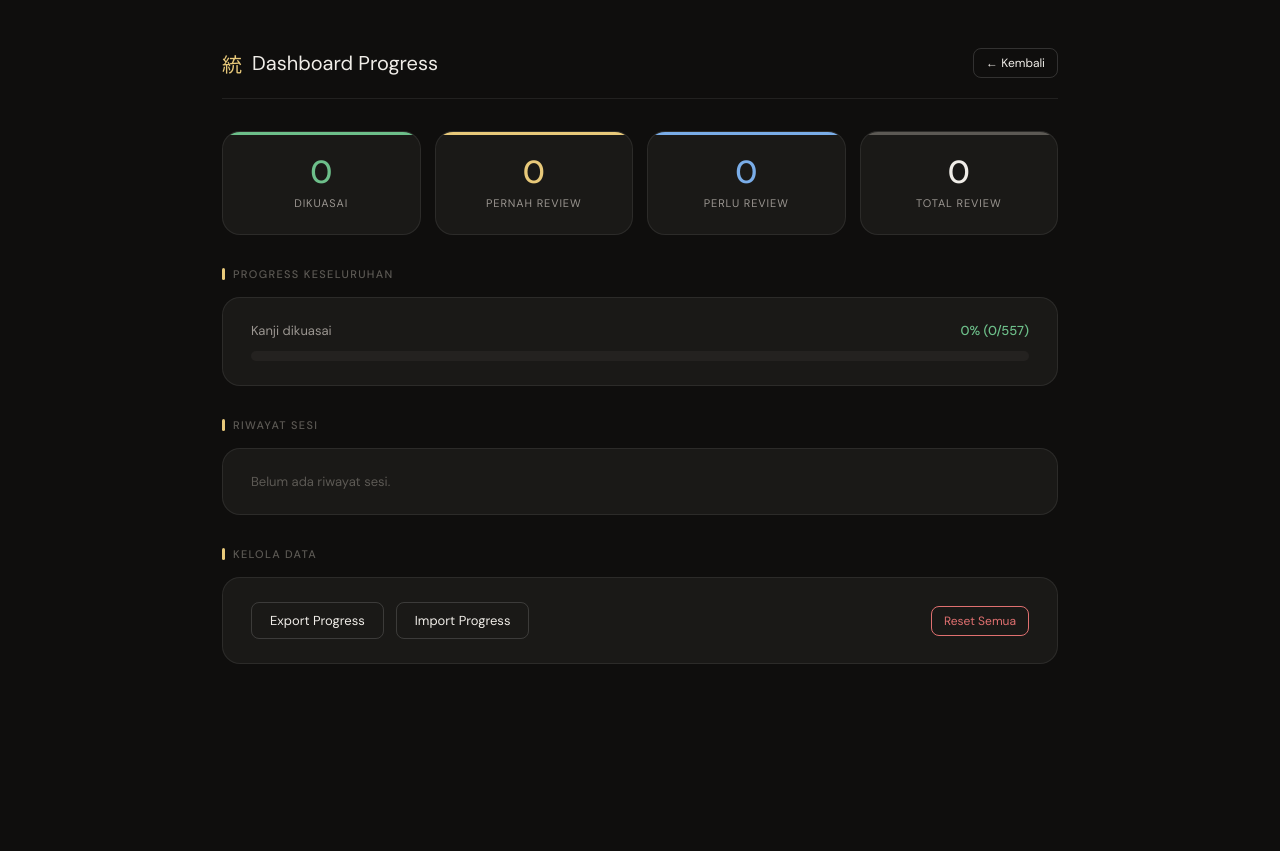
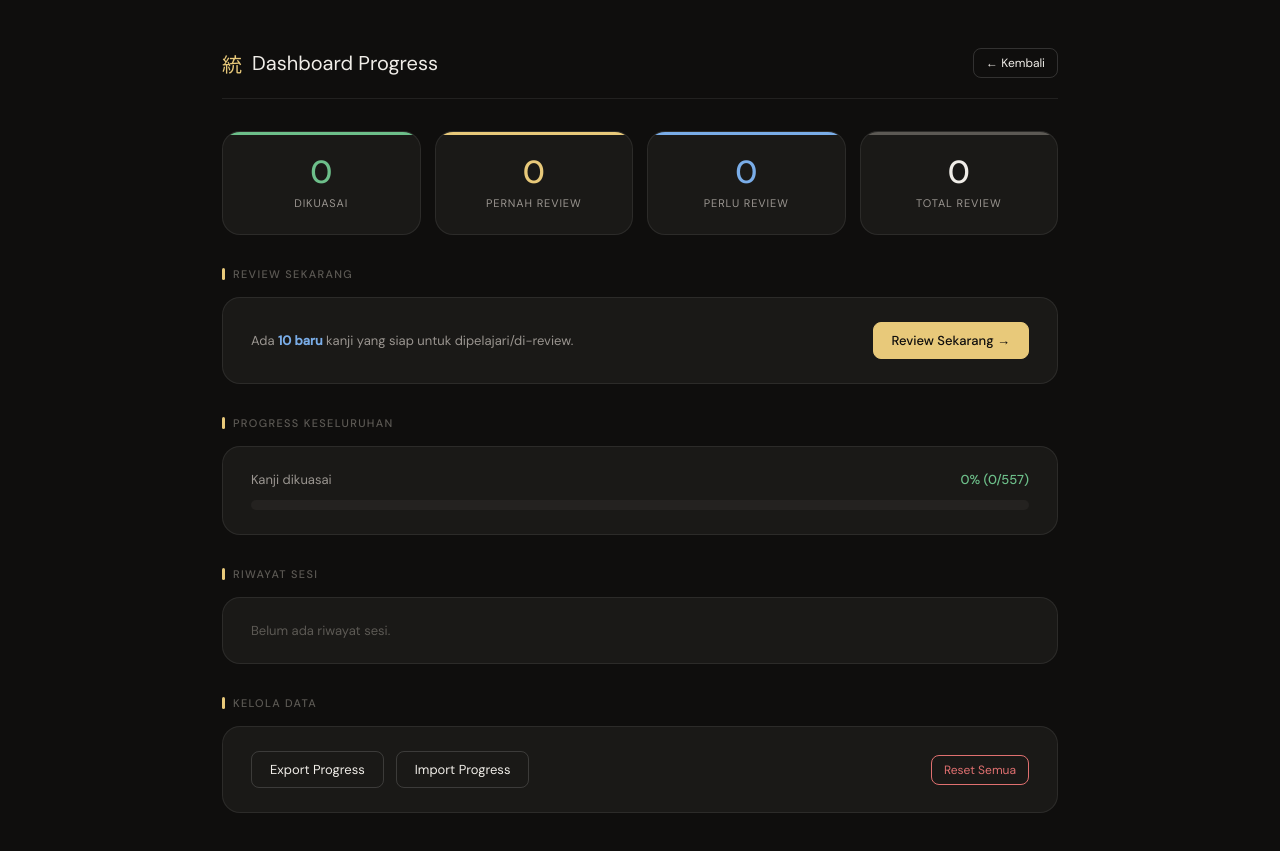
Before and after one commit to chaedarmuhammad/HAFALAN-KANJI, a plain HTML site: page index.html in a window 1280 px wide. Both pictures are taken after a click on the button "Dashboard". Shown: the part 67-918 px from the top of the page. Before the commit the page ends 800 px from the top, so only its background shows below. Drawn offline with Linux system fonts and the light colour scheme.

Commit message:
Fix semua bugs: duplikat data, typo reading, SW silent fail, SRS new kanji
- Fix duplikat entri: #193 大人→大勢, #226 右→右側, #228 左→左側, #261 電話→電話番号
- Fix typo reading: 五 (こ→ご)
- Fix Service Worker: tambah console.warn saat cache gagal (bukan silent fail)
- Fix SRS: tambah getNewKanji() agar kanji baru juga muncul di review dashboard
- Update startDueReview() untuk kombinasi due cards + new cards (max 25)

Co-authored-by: chaedarmuhammad <102602788+chaedarmuhammad@users.noreply.github.com>

```diff
--- a/index.html
+++ b/index.html
@@ -330,7 +330,7 @@ header{display:flex;align-items:center;justify-content:space-between;padding:18p
   <div id="dash-review-section" style="display:none">
     <p class="section-title">Review Sekarang</p>
     <div class="panel" style="display:flex;align-items:center;gap:16px;flex-wrap:wrap">
-      <p style="font-size:13px;color:var(--text2);margin:0;flex:1">Ada <strong id="dash-due-count" style="color:var(--blue)">0</strong> kanji yang sudah waktunya di-review ulang.</p>
+      <p style="font-size:13px;color:var(--text2);margin:0;flex:1">Ada <strong id="dash-due-count" style="color:var(--blue)">0</strong> kanji yang siap untuk dipelajari/di-review.</p>
       <button class="btn btn-accent" onclick="startDueReview()">Review Sekarang &#8594;</button>
     </div>
   </div>
@@ -376,7 +376,7 @@ const RAW=[
 [1,"山","やま","Gunung"],[2,"富士山","ふじさん","Gunung Fuji"],[3,"登山","とざん","Mendaki gunung"],[4,"火山","かざん","Gunung berapi"],[5,"川","かわ","Sungai"],[6,"川遊び","かわあそび","Bermain di sungai"],[7,"田舎","いなか","Desa"],[8,"日曜日","にちようび","Hari Minggu"],[9,"一月","いちがつ","Januari"],[10,"毎月","まいつき","Setiap bulan"],
 [11,"来月","らいげつ","Bulan depan"],[12,"お正月","おしょうがつ","Tahun baru"],[13,"現金","げんきん","Uang tunai"],[14,"お土産","おみやげ","Oleh-oleh"],[15,"調子","ちょうし","Kondisi"],[16,"女子","じょし","Perempuan"],[17,"様子","ようす","Keadaan"],[18,"火","ひ","Api"],[19,"火曜日","かようび","Selasa"],[20,"水","みず","Air"],
 [21,"水泳","すいえい","Berenang"],[22,"水曜日","すいようび","Rabu"],[23,"水道","すいどう","Saluran air"],[24,"木","き","Pohon"],[25,"木曜日","もくようび","Kamis"],[26,"金","かね","Uang"],[27,"お金","おかね","Uang"],[28,"金曜日","きんようび","Jumat"],[29,"土","つち","Tanah"],[30,"土地","とち","Tanah"],
-[31,"土曜日","どようび","Sabtu"],[32,"一","いち","Satu"],[33,"二","に","Dua"],[34,"三","さん","Tiga"],[35,"四","よん","Empat"],[36,"五","こ","Lima"],[37,"六","ろく","Enam"],[38,"七","なな","Tujuh"],[39,"八","はち","Delapan"],[40,"九","きゅう","Sembilan"],
+[31,"土曜日","どようび","Sabtu"],[32,"一","いち","Satu"],[33,"二","に","Dua"],[34,"三","さん","Tiga"],[35,"四","よん","Empat"],[36,"五","ご","Lima"],[37,"六","ろく","Enam"],[38,"七","なな","Tujuh"],[39,"八","はち","Delapan"],[40,"九","きゅう","Sembilan"],
 [41,"十","じゅう","Sepuluh"],[42,"百","ひゃく","Seratus"],[43,"千","せん","Seribu"],[44,"万","まん","Sepuluh ribu"],[45,"口","くち","Mulut"],[46,"人口","じんこう","Populasi"],[47,"入口","いりぐち","Pintu masuk"],[48,"出口","でぐち","Pintu keluar"],[49,"目","め","Mata"],[50,"耳","みみ","Telinga"],
 
 [51,"手","て","Tangan"],[52,"下手","へた","Tidak pandai"],[53,"足","あし","Kaki"],[54,"力","ちから","Tenaga"],[55,"月","つき","Bulan"],[56,"月曜日","げつようび","Senin"],[57,"今月","こんげつ","Bulan ini"],[58,"上","うえ","Atas"],[59,"下","した","Bawah"],[60,"左","ひだり","Kiri"],
@@ -394,15 +394,15 @@ const RAW=[
 [161,"毎晩","まいばん","Setiap malam"],[162,"毎年","まいとし","Setiap tahun"],[163,"海","うみ","Laut"],[164,"海外","かいがい","Luar negeri"],[165,"駅","えき","Stasiun"],[166,"駅員","えきいん","Petugas stasiun"],[167,"駐車場","ちゅうしゃじょう","Tempat parkir"],[168,"試験","しけん","Ujian"],[169,"受験する","じゅけんする","Ikut ujian"],[170,"経験","けいけん","Pengalaman"],
 [171,"体験","たいけん","Pengalaman"],[172,"間","あいだ","Antara"],[173,"時間","じかん","Waktu"],[174,"間に合う","まにあう","Tepat waktu"],[175,"間違い","まちがい","Kesalahan"],[176,"人間","にんげん","Manusia"],[177,"聞く","きく","Mendengar"],[178,"聞こえる","きこえる","Terdengar"],[179,"新聞","しんぶん","Koran"],[180,"開く","あく","Terbuka"],
 [181,"開ける","あける","Membuka"],[182,"開店","かいてん","Buka toko"],[183,"開始","かいし","Mulai"],[184,"閉まる","しまる","Tertutup"],[185,"閉める","しめる","Menutup"],[186,"閉店","へいてん","Tutup toko"],[187,"問題","もんだい","Masalah"],[188,"質問する","しつもんする","Bertanya"],[189,"訪問する","ほうもんする","Mengunjungi"],[190,"問い合わせ","といあわせ","Pertanyaan"],
-[191,"大きい","おおきい","Besar"],[192,"大丈夫","だいじょうぶ","Tidak apa-apa"],[193,"大人","おとな","Orang dewasa"],[194,"大切な","たいせつな","Penting"],[195,"大変な","たいへんな","Berat"],[196,"小さい","ちいさい","Kecil"],[197,"小学生","しょうがくせい","Murid SD"],[198,"少し","すこし","Sedikit"],[199,"少ない","すくない","Sedikit"],[200,"多い","おおい","Banyak"],
+[191,"大きい","おおきい","Besar"],[192,"大丈夫","だいじょうぶ","Tidak apa-apa"],[193,"大勢","おおぜい","Banyak orang"],[194,"大切な","たいせつな","Penting"],[195,"大変な","たいへんな","Berat"],[196,"小さい","ちいさい","Kecil"],[197,"小学生","しょうがくせい","Murid SD"],[198,"少し","すこし","Sedikit"],[199,"少ない","すくない","Sedikit"],[200,"多い","おおい","Banyak"],
 
 [201,"多分","たぶん","Mungkin"],[202,"高い","たかい","Tinggi/mahal"],[203,"高校","こうこう","SMA"],[204,"早い","はやい","Cepat"],[205,"古い","ふるい","Lama/tua"],[206,"長い","ながい","Panjang"],[207,"社長","しゃちょう","Direktur utama"],[208,"部長","ぶちょう","Kepala bagian"],[209,"元気な","げんきな","Sehat"],[210,"元日","がんじつ","Hari tahun baru"],
 [211,"地元","じもと","Lokal"],[212,"音楽","おんがく","Musik"],[213,"楽しい","たのしい","Menyenangkan"],[214,"楽な","らくな","Mudah"],[215,"正しい","ただしい","Benar"],[216,"お正月","おしょうがつ","Tahun baru"],[217,"東","ひがし","Timur"],[218,"東口","ひがしぐち","Pintu timur"],[219,"東京","とうきょう","Tokyo"],[220,"西","にし","Barat"],
-[221,"西口","にしぐち","Pintu barat"],[222,"南","みなみ","Selatan"],[223,"南口","みなみぐち","Pintu selatan"],[224,"北","きた","Utara"],[225,"北口","きたぐち","Pintu utara"],[226,"右","みぎ","Kanan"],[227,"右手","みぎて","Tangan kanan"],[228,"左","ひだり","Kiri"],[229,"左手","ひだりて","Tangan kiri"],[230,"前","まえ","Depan"],
+[221,"西口","にしぐち","Pintu barat"],[222,"南","みなみ","Selatan"],[223,"南口","みなみぐち","Pintu selatan"],[224,"北","きた","Utara"],[225,"北口","きたぐち","Pintu utara"],[226,"右側","みぎがわ","Sisi kanan"],[227,"右手","みぎて","Tangan kanan"],[228,"左側","ひだりがわ","Sisi kiri"],[229,"左手","ひだりて","Tangan kiri"],[230,"前","まえ","Depan"],
 [231,"午前","ごぜん","Pagi/AM"],[232,"午前中","ごぜんちゅう","Pagi hari"],[233,"名前","なまえ","Nama"],[234,"後ろ","うしろ","Belakang"],[235,"後で","あとで","Nanti"],[236,"午後","ごご","Sore/PM"],[237,"最後","さいご","Terakhir"],[238,"外","そと","Luar"],[239,"知る","しる","Mengetahui"],[240,"知らせる","しらせる","Memberitahu"],
 [241,"知り合い","しりあい","Kenalan"],[242,"知識","ちしき","Pengetahuan"],[243,"歌","うた","Lagu"],[244,"歌う","うたう","Menyanyi"],[245,"歌手","かしゅ","Penyanyi"],[246,"国歌","こっか","Lagu kebangsaan"],[247,"青","あお","Biru"],[248,"青い","あおい","Biru"],[249,"青信号","あおしんごう","Lampu hijau"],[250,"赤","あか","Merah"],
 [251,"赤い","あかい","Merah"],[252,"赤ちゃん","あかちゃん","Bayi"],[253,"赤外線","せきがいせん","Inframerah"],[254,"天気","てんき","Cuaca"],[255,"気持ち","きもち","Perasaan"],[256,"病気","びょうき","Sakit"],[257,"元気","げんき","Sehat"],[258,"空気","くうき","Udara"],[259,"話","はなし","Cerita"],[260,"会話","かいわ","Percakapan"],
-[261,"電話","てんわ","Telepon"],[262,"読む","よむ","Membaca"],[263,"読書","どくしょ","Membaca buku"],[264,"日本語","にほんご","Bahasa Jepang"],[265,"外国語","がいこくご","Bahasa asing"],[266,"単語","たんご","Kosakata"],[267,"持つ","もつ","Membawa"],[268,"お金持ち","おかねもち","Orang kaya"],[269,"待つ","まつ","Menunggu"],[270,"一時","いちじ","Jam 1"],
+[261,"電話番号","でんわばんごう","Nomor telepon"],[262,"読む","よむ","Membaca"],[263,"読書","どくしょ","Membaca buku"],[264,"日本語","にほんご","Bahasa Jepang"],[265,"外国語","がいこくご","Bahasa asing"],[266,"単語","たんご","Kosakata"],[267,"持つ","もつ","Membawa"],[268,"お金持ち","おかねもち","Orang kaya"],[269,"待つ","まつ","Menunggu"],[270,"一時","いちじ","Jam 1"],
 [271,"時々","ときどき","Kadang-kadang"],[272,"時計","とけい","Jam"],[273,"時代","じだい","Zaman"],[274,"花見","はなみ","Melihat bunga"],[275,"花火","はなび","Kembang api"],[276,"お茶","おちゃ","Teh hijau"],[277,"紅茶","こうちゃ","Teh hitam"],[278,"薬","くすり","Obat"],[279,"薬屋","くすりや","Toko obat"],[280,"目薬","めぐすり","Obat mata"],
 
 [281,"野菜","やさい","Sayur"],[282,"洗う","あらう","Mencuci"],[283,"お手洗い","おてあらい","Kamar mandi"],[284,"注意する","ちゅういする","Memperhatikan"],[285,"注文する","ちゅうもんする","Memesan"],[286,"泣く","なく","Menangis"],[287,"浴びる","あびる","Mandi"],[288,"太平洋","たいへいよう","Pasifik"],[289,"大西洋","たいせいよう","Atlantik"],[290,"東洋","とうよう","Timur"],
@@ -508,6 +508,19 @@ function getDueForReview(data) {
   return due;
 }
 
+// Get kanji that have never been reviewed (new cards for SRS)
+function getNewKanji(data, limit) {
+  const newCards = [];
+  for (let i = 0; i < RAW.length; i++) {
+    const id = RAW[i][0];
+    if (!data.kanjiStats[id]) {
+      newCards.push(id);
+      if (limit && newCards.length >= limit) break;
+    }
+  }
+  return newCards;
+}
+
 
 // ═══════════════ EXPORT / IMPORT ═══════════════
 function exportData() {
@@ -588,11 +601,13 @@ function renderDashboard() {
   document.getElementById('dash-pct').textContent = pct + '% (' + mastered + '/' + total + ')';
   document.getElementById('dash-progress').style.width = pct + '%';
 
-  // FIX BUG 4: Show/hide review button based on due count
+  // FIX BUG 4: Show/hide review button based on due count + new kanji
   const reviewSection = document.getElementById('dash-review-section');
-  if (due > 0) {
+  const newKanji = getNewKanji(data, 10);
+  const totalActionable = due + newKanji.length;
+  if (totalActionable > 0) {
     reviewSection.style.display = 'block';
-    document.getElementById('dash-due-count').textContent = due;
+    document.getElementById('dash-due-count').textContent = due > 0 ? due + ' review' + (newKanji.length > 0 ? ' + ' + newKanji.length + ' baru' : '') : newKanji.length + ' baru';
   } else {
     reviewSection.style.display = 'none';
   }
@@ -985,14 +1000,22 @@ function startMainTestQuiz() {
 function startDueReview() {
   const data = loadData();
   const dueIds = getDueForReview(data);
-  if (dueIds.length === 0) {
+  const newIds = getNewKanji(data, 25);
+
+  if (dueIds.length === 0 && newIds.length === 0) {
     showToast('Tidak ada kanji yang perlu di-review saat ini!');
     return;
   }
 
-  // Ambil kartu yang due, max 25
-  let cards = RAW.filter(r => dueIds.includes(r[0]));
-  cards = cards.slice(0, 25);
+  // Combine due cards + new cards, max 25 total
+  let cardIds = [...dueIds];
+  const remaining = 25 - cardIds.length;
+  if (remaining > 0) {
+    cardIds = cardIds.concat(newIds.slice(0, remaining));
+  }
+  cardIds = cardIds.slice(0, 25);
+
+  let cards = RAW.filter(r => cardIds.includes(r[0]));
 
   // Set mode SRS untuk review
   originalMode = mode;
--- a/sw.js
+++ b/sw.js
@@ -11,7 +11,9 @@ const ASSETS = [
 self.addEventListener('install', event => {
   event.waitUntil(
     caches.open(CACHE_NAME).then(cache => {
-      return cache.addAll(ASSETS).catch(() => {});
+      return cache.addAll(ASSETS).catch(err => {
+        console.warn('[SW] Failed to cache some assets:', err);
+      });
     })
   );
   self.skipWaiting();
```
